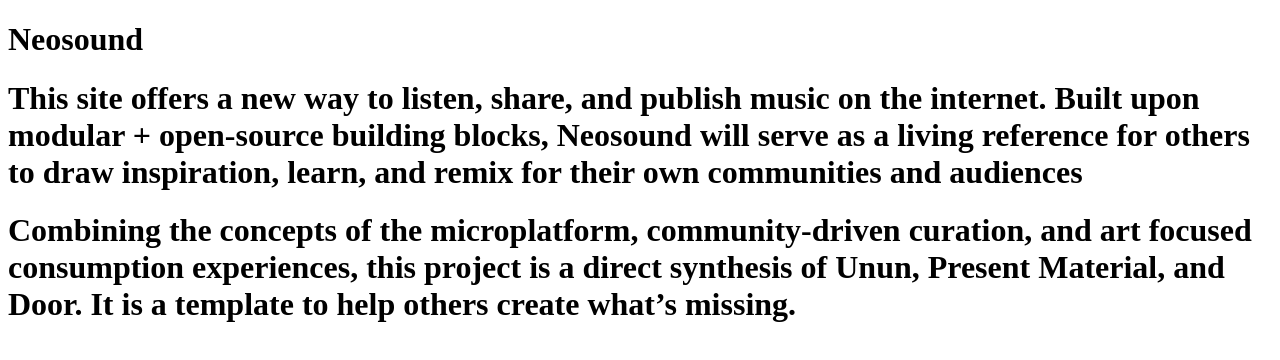
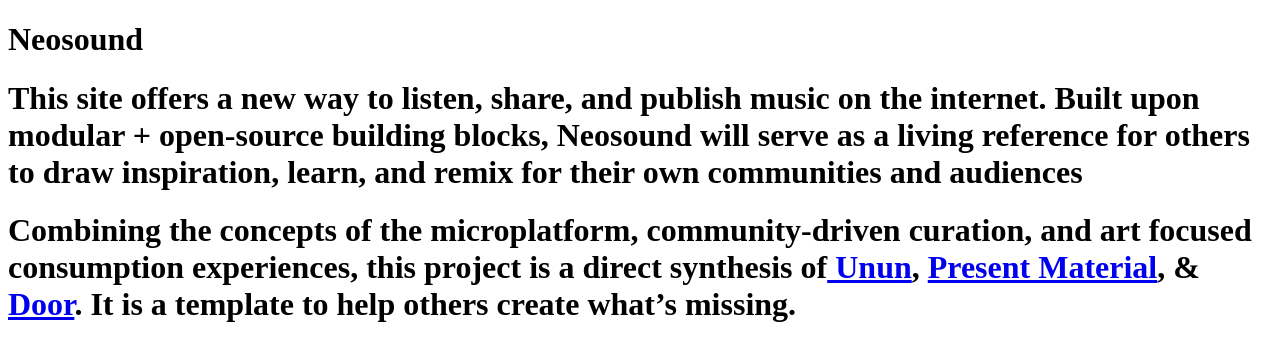
Before and after one commit to public-assembly/neosound, a Next.js app: page /about in a window 1280 px wide. Shown: the top 360 px of the page. Built offline with nearby package versions, Linux system fonts and the light colour scheme.

Commit message:
clean + fix about page copy

```diff
--- a/context/PlaylistProvider.tsx
+++ b/context/PlaylistProvider.tsx
@@ -4,6 +4,7 @@
 import { addIPFSGateway } from '@public-assembly/zora-drops-utils'
 import { useMemo } from 'react'
 import { AddressZero } from '@ethersproject/constants'
+import { shuffle } from 'lodash'
 
 export type PlaylistProps = {
   children?: ReactNode
@@ -87,7 +88,8 @@
     }
 
     if (playlistData) {
-      const allData = playlistData.map((entry) => {
+      const shuffledPlaylistData = shuffle(playlistData)
+      const allData = shuffledPlaylistData.map((entry) => {
         try {
           return {
             curatedAddress: entry['curatedAddress']?.toLowerCase(),
--- a/pages/about.tsx
+++ b/pages/about.tsx
@@ -13,12 +13,33 @@
         <h1 className="my-4 font-light text-stone-300 text-3xl">
           Neosound
         </h1>
-        <h1 className="text-xl sm:text-2xl font-light text-stone-300">
+        <h1 className="text-[18px] font-light text-stone-300">
         This site offers a new way to listen, share, and publish music on the internet. Built upon modular + open-source building blocks, Neosound will serve as a living reference for others to draw inspiration, learn, and remix for their own communities and audiences          {' '}
         </h1>
 
-        <h1 className="text-xl sm:text-2xl font-light text-stone-300">
-        Combining the concepts of the microplatform, community-driven curation, and art focused consumption experiences, this project is a direct synthesis of Unun, Present Material, and Door. It is a template to help others create what’s missing.
+        <h1 className="text-[18px] font-light text-stone-300">
+        Combining the concepts of the microplatform, community-driven curation, and art focused consumption experiences, this project is a direct synthesis of
+        <a
+        className="text-[#ff89de] hover:underline"
+        href="https://www.unun.link/un001"
+        >
+        {" Unun"}
+        </a>
+        {", "}
+        <a
+        className="text-[#ff89de] hover:underline"
+        href="https://www.presentmaterial.xyz/"
+        >
+        Present Material
+        </a>
+        {", & "}
+        <a
+        className="text-[#ff89de] hover:underline"
+        href="https://www.door.link/"
+        >
+        Door
+        </a>
+        . It is a template to help others create what’s missing.
         </h1>
       </div>
     </>
```
